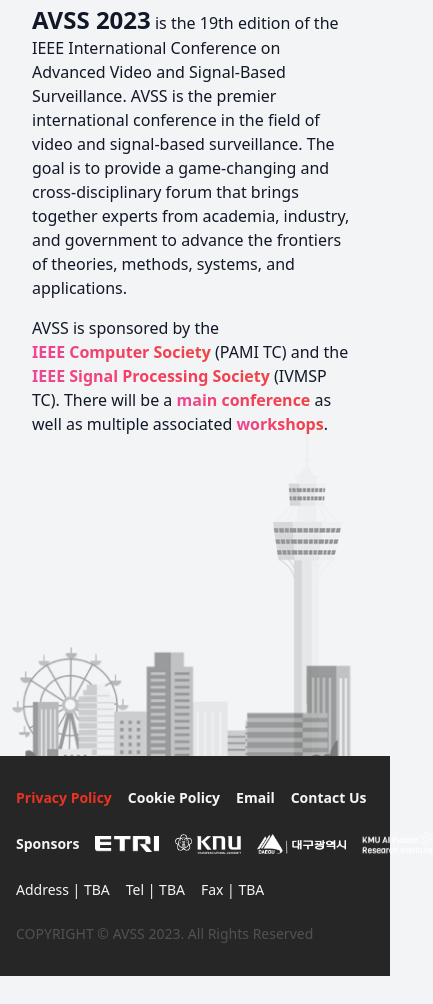
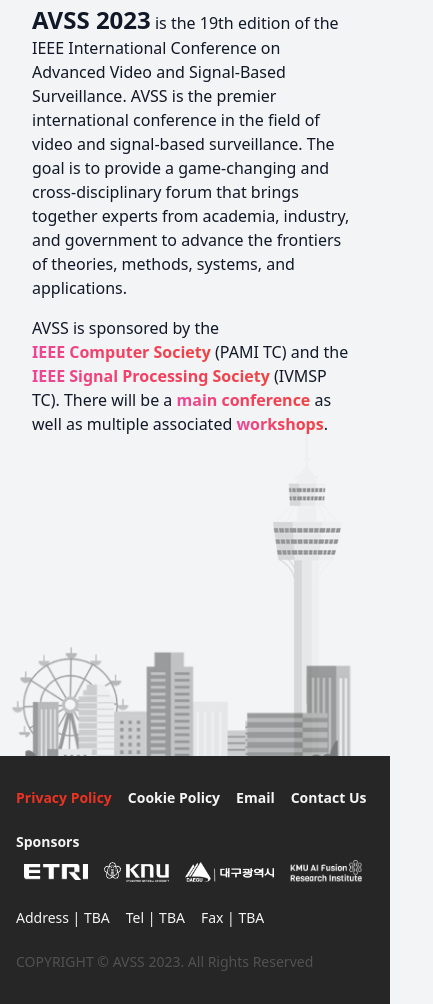
Before and after one commit to avss2023/avss-2023, an Astro site: page / in a window 390 px wide. Shown: the part 1884-2888 px from the top of the page, 433 px wide, since content can reach past the window. Before the commit the page ends 2860 px from the top, so only its background shows below. Built offline with nearby package versions, Linux system fonts and the light colour scheme; Astro itself is replaced by a stand-in of ours.

Commit message:
fix(footer): overflowing sponsor logo

```diff
--- a/src/components/Footer.astro
+++ b/src/components/Footer.astro
@@ -11,12 +11,16 @@
       <a>Email</a>
       <a>Contact Us</a>
     </section>
-    <section class="flex flex-row items-center gap-4 gap-y-2 lg:justify-end">
-      <span class="font-semibold">Sponsors</span>
-      <img src="etri.png" alt="etri logo" class="h-4" />
-      <img src="knu.png" alt="knu logo" class="h-5" />
-      <img src="daegu.png" alt="daegu logo" class="h-5" />
-      <img src="kmu.png" alt="kmu ai fusion research institute" class="h-6" />
+    <section class="flex flex-col sm:flex-row gap-4 gap-y-2 lg:justify-end">
+      <span class="font-semibold block">Sponsors</span>
+      <div
+        class="flex flex-row items-center gap-4 gap-y-2 flex-wrap px-2 sm:px-0"
+      >
+        <img src="etri.png" alt="etri logo" class="h-4" />
+        <img src="knu.png" alt="knu logo" class="h-5" />
+        <img src="daegu.png" alt="daegu logo" class="h-5" />
+        <img src="kmu.png" alt="kmu ai fusion research institute" class="h-6" />
+      </div>
     </section>
     <section class="flex flex-row flex-wrap gap-4 gap-y-2 lg:col-span-2">
       <span>Address | TBA</span>
```
